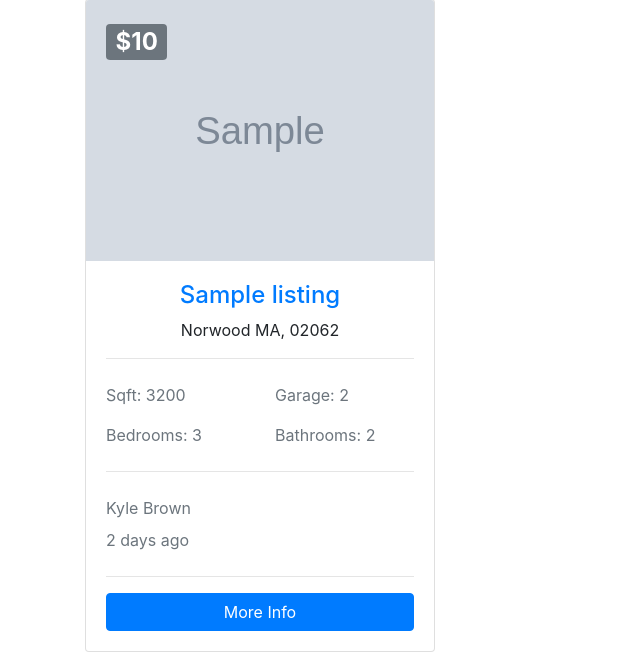
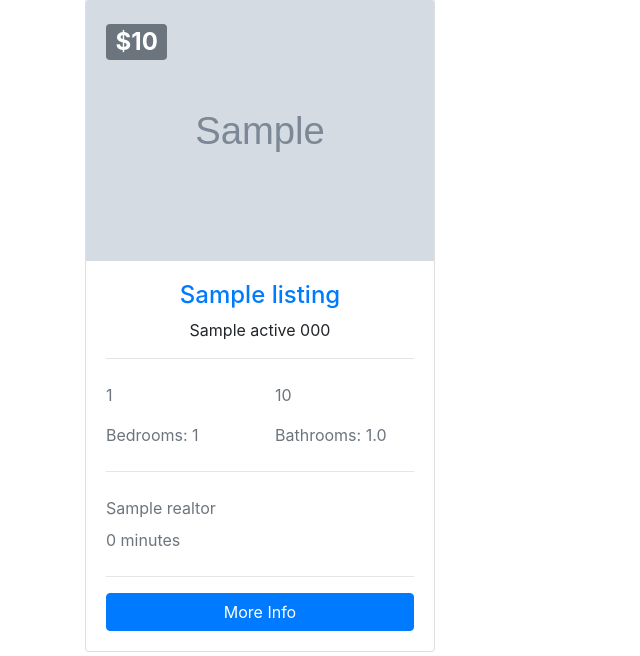
Before and after one commit to DavidHartman-Personal/btre_project, a Django app: page /listings/ in a window 1280 px wide. Shown: the part 704-1360 px from the top of the page, without its empty margins (0-640 px from the left). Run offline with Django 3.2, Linux system fonts and the light colour scheme; tables that the repository leaves empty hold one stand-in row (values such as "Sample post"); grey boxes marked "Sample" are stand-in pictures; some libraries are stand-ins or nearby versions.

Commit message:
Chapter 7 - Display Listings in Template lesson. Updated listings.html to include various retrieved attributes.

```diff
--- a/templates/listings/listings.html
+++ b/templates/listings/listings.html
@@ -1,4 +1,7 @@
 {% extends 'base.html' %}
+<!-- load humanize application to use various functions (e.g. adding commas to integers over 999
+     Chapter 7 - Display Listings in Template -->
+{%  load humanize %}
 {% load static %}
 {% block content %}
     <section id="showcase-inner" class="py-5 text-white">
@@ -38,39 +41,44 @@
                     <img class="card-img-top" src="{{ listing.photo_main.url }}" alt="">
                     <div class="card-img-overlay">
                       <h2>
-                        <span class="badge badge-secondary text-white">${{ listing.price }}</span>
+                        <span class="badge badge-secondary text-white">${{ listing.price | intcomma }}</span>
                       </h2>
                     </div>
                     <div class="card-body">
                       <div class="listing-heading text-center">
                         <h4 class="text-primary">{{ listing.title }}</h4>
                         <p>
-                          <i class="fas fa-map-marker text-secondary"></i> Norwood MA, 02062</p>
+                          <i class="fas fa-map-marker text-secondary"></i> {{ listing.city }} {{ listing.state }} {{ listing.zipcode }}</p>
                       </div>
                       <hr>
                       <div class="row py-2 text-secondary">
                         <div class="col-6">
-                          <i class="fas fa-th-large"></i> Sqft: 3200</div>
+                          <i class="fas fa-th-large"></i> {{ listing.sqft }}</div>
                         <div class="col-6">
-                          <i class="fas fa-car"></i> Garage: 2</div>
+                          <i class="fas fa-car"></i> {{ listing.garage }}</div>
                       </div>
                       <div class="row py-2 text-secondary">
                         <div class="col-6">
-                          <i class="fas fa-bed"></i> Bedrooms: 3</div>
+                          <i class="fas fa-bed"></i> Bedrooms: {{ listing.bedrooms_cnt }}</div>
                         <div class="col-6">
-                          <i class="fas fa-bath"></i> Bathrooms: 2</div>
+                          <i class="fas fa-bath"></i> Bathrooms: {{ listing.bathrooms_cnt }}</div>
                       </div>
                       <hr>
                       <div class="row py-2 text-secondary">
                         <div class="col-12">
-                          <i class="fas fa-user"></i> Kyle Brown</div>
+                            <!-- listing.realtor displays the name by default based on the repr definition from the
+                                 realator model.  -->
+                          <i class="fas fa-user"></i> {{ listing.realtor }}</div>
                       </div>
                       <div class="row text-secondary pb-2">
                         <div class="col-6">
-                          <i class="fas fa-clock"></i> 2 days ago</div>
+                            <!-- timesince from humanize will automotically count the date/time since the attribute
+                                 listing.list_date -->
+                          <i class="fas fa-clock"></i> {{ listing.list_date | timesince }}</div>
                       </div>
                       <hr>
-                      <a href="listing.html" class="btn btn-primary btn-block">More Info</a>
+                        <!-- Update the link URL to call the listing URL with the id provided.  -->
+                      <a href="{%  url 'listing' listing.id %}" class="btn btn-primary btn-block">More Info</a>
                     </div>
                   </div>
                 </div>
```
